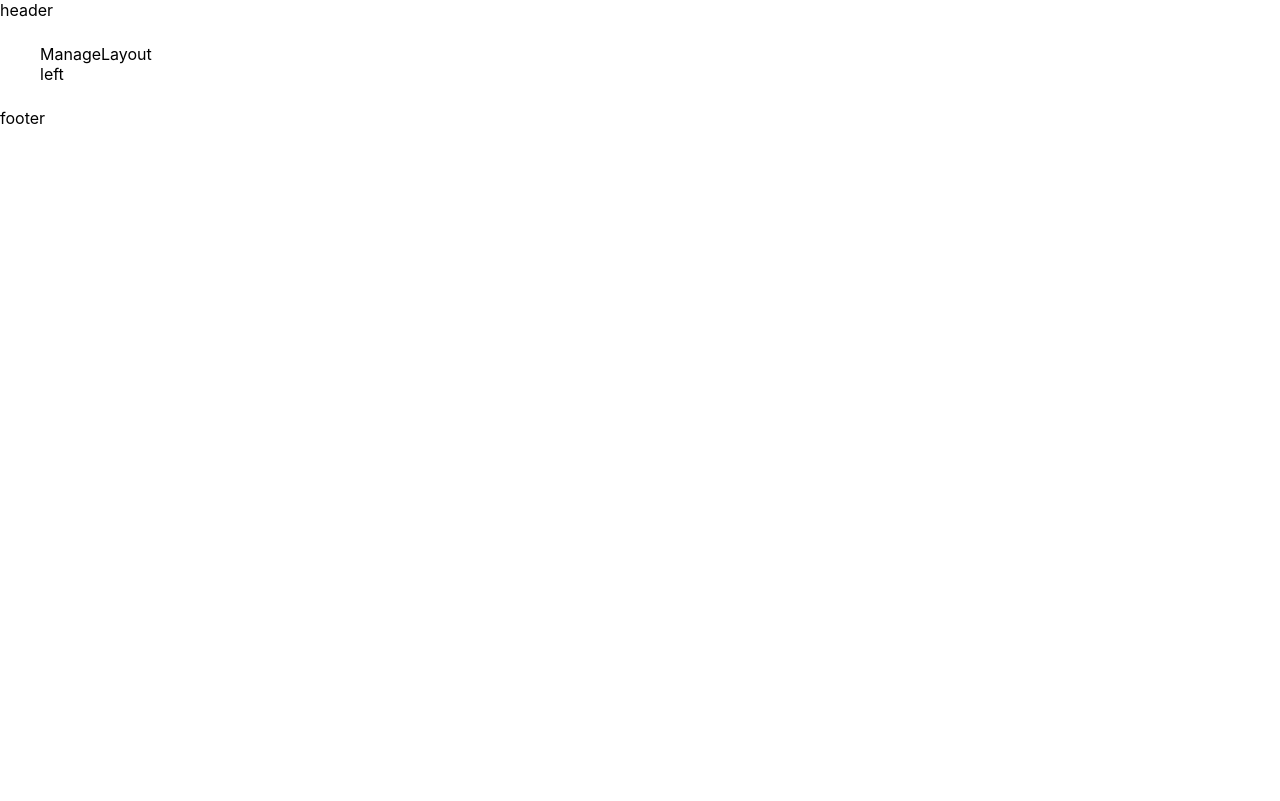
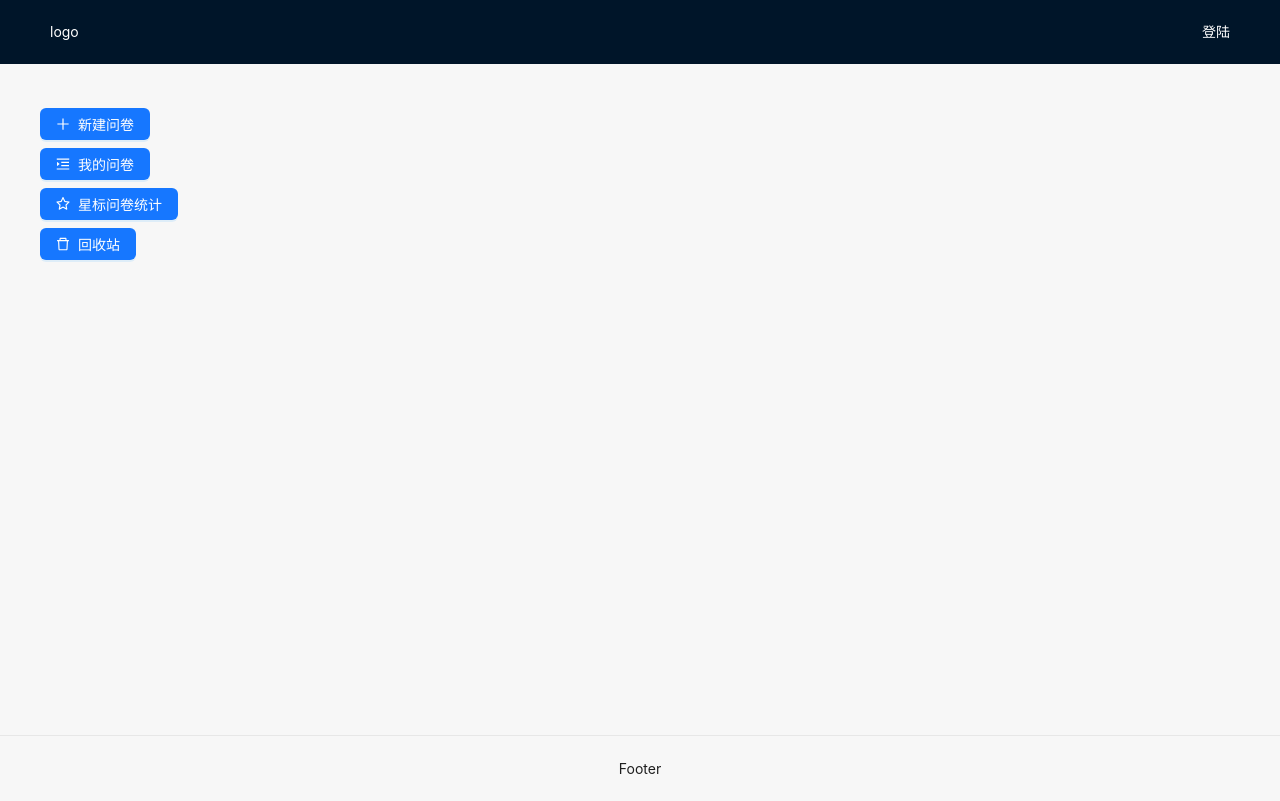
Before and after one commit to qqzhangyanhua/react-vip, a React (Create React App) app: page /manage in a window 1280 px wide. Built offline with nearby package versions, Linux system fonts and the light colour scheme.

Commit message:
feat: 安装antd

```diff
--- a/package.json
+++ b/package.json
@@ -4,6 +4,7 @@
   "private": true,
   "port": 3001,
   "dependencies": {
+    "@ant-design/icons": "^5.2.6",
     "@testing-library/jest-dom": "^5.17.0",
     "@testing-library/react": "^13.4.0",
     "@testing-library/user-event": "^13.5.0",
@@ -14,6 +15,7 @@
     "@typescript-eslint/eslint-plugin": "^6.12.0",
     "@typescript-eslint/parser": "^6.12.0",
     "ahooks": "^3.7.8",
+    "antd": "^5.11.5",
     "classnames": "^2.3.2",
     "eslint": "^8.54.0",
     "eslint-config-prettier": "^9.0.0",
--- /dev/null
+++ b/src/layouts/MainLayout.module.scss
@@ -0,0 +1,20 @@
+.header{
+    padding: 0 20px;
+    .left{
+        float: left;
+    }
+    .right{
+        float: right;
+    }
+}
+.main{
+    min-height: calc(100vh - 64px - 65px) !important;
+    background-color: #f7f7f7;
+    padding: 20px;
+
+}
+.footer{
+    text-align: center;
+    background-color: #f7f7f7;
+    border-top: 1px solid #e7e7e7;
+}
--- a/src/layouts/MainLayout.tsx
+++ b/src/layouts/MainLayout.tsx
@@ -1,13 +1,31 @@
 import React, { FC } from 'react'
 import { Outlet } from 'react-router-dom'
+import { Layout } from 'antd'
+import styles from './MainLayout.module.scss'
+const { Header, Footer, Content } = Layout
+
+const headerStyle: React.CSSProperties = {
+  textAlign: 'center',
+  color: '#fff',
+  height: 64,
+  paddingInline: 50,
+  lineHeight: '64px',
+}
+
 const MainLayout: FC = () => {
   return (
     <>
-      <div>header</div>
-      <div>
-        <Outlet />
-      </div>
-      <div>footer</div>
+      <Layout>
+        <Header style={headerStyle} className={styles.header}>
+          <div className={styles.left}> logo</div>
+          <div className={styles.right}> 登陆</div>
+        </Header>
+        <Content className={styles.main}>
+          {' '}
+          <Outlet />
+        </Content>
+        <Footer className={styles.footer}>Footer</Footer>
+      </Layout>
     </>
   )
 }
--- a/src/layouts/ManageLayout.tsx
+++ b/src/layouts/ManageLayout.tsx
@@ -1,10 +1,27 @@
 import React, { FC } from 'react'
 import { Outlet } from 'react-router-dom'
 import styles from './ManageLayout.module.scss'
+import { Button, Space } from 'antd'
+import { PlusOutlined, StarOutlined, MenuUnfoldOutlined, DeleteOutlined } from '@ant-design/icons'
 const ManageLayout: FC = () => {
   return (
     <div className={styles.container}>
-      <div className={styles.left}>ManageLayout left</div>
+      <div className={styles.left}>
+        <Space direction="vertical">
+          <Button type="primary" icon={<PlusOutlined />}>
+            新建问卷
+          </Button>
+          <Button type="primary" icon={<MenuUnfoldOutlined />}>
+            我的问卷
+          </Button>
+          <Button type="primary" icon={<StarOutlined />}>
+            星标问卷统计
+          </Button>
+          <Button type="primary" icon={<DeleteOutlined />}>
+            回收站
+          </Button>
+        </Space>
+      </div>
       <div className={styles.right}>
         <Outlet />
       </div>
--- a/src/pages/Home.tsx
+++ b/src/pages/Home.tsx
@@ -1,6 +1,10 @@
 import React from 'react'
 import { useNavigate } from 'react-router-dom'
+import { Button } from 'antd'
+import { useTitle } from 'ahooks'
+
 const Home = () => {
+  useTitle('首页')
   const nav = useNavigate()
 
   const handelLogin = () => {
@@ -11,7 +15,9 @@ const Home = () => {
     <div>
       <p>home</p>
       <div>
-        <button onClick={handelLogin}>login</button>
+        <Button onClick={handelLogin} type="primary">
+          login
+        </Button>
       </div>
     </div>
   )
--- a/src/pages/List/index.tsx
+++ b/src/pages/List/index.tsx
@@ -1,6 +1,7 @@
 import React, { useState } from 'react'
 import style from './index.module.scss'
 import QuestionCard from '../../component/QuestionCard'
+import { Button } from 'antd'
 const List = () => {
   const [list, setList] = useState([
     { id: 1, title: '问卷1', isStar: false },
@@ -29,7 +30,9 @@ const List = () => {
       {list.map(item => (
         <div className={style['list-item']} key={item.id}>
           {item.title}
-          <button onClick={handelClick}>按扭</button>
+          <Button type="primary" onClick={handelClick}>
+            按扭
+          </Button>
         </div>
       ))}
       <QuestionCard />
--- a/src/pages/Login/index.tsx
+++ b/src/pages/Login/index.tsx
@@ -1,11 +1,16 @@
 import React, { FC } from 'react'
 import { useSearchParams } from 'react-router-dom'
 import { useTitle } from 'ahooks'
+import { Button } from 'antd'
 const Login: FC = () => {
   const [searchParams] = useSearchParams()
   useTitle('登录')
   console.log('searchParams', searchParams.get('redirectUrl'))
 
-  return <div>login</div>
+  return (
+    <div>
+      login <Button type="primary">登录</Button>
+    </div>
+  )
 }
 export default Login
```
Also changed, not shown: 1 other file (tests, documents, lock files or other folders).
